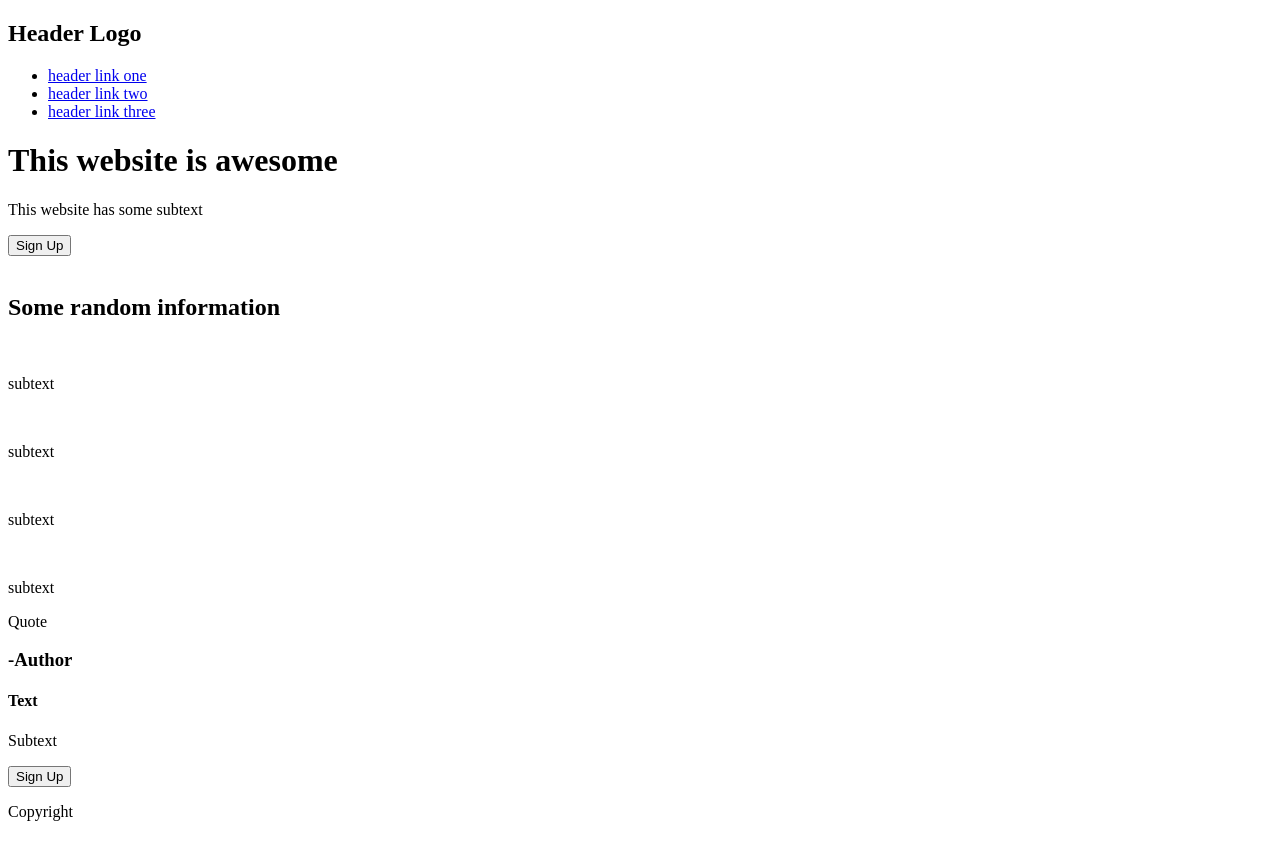
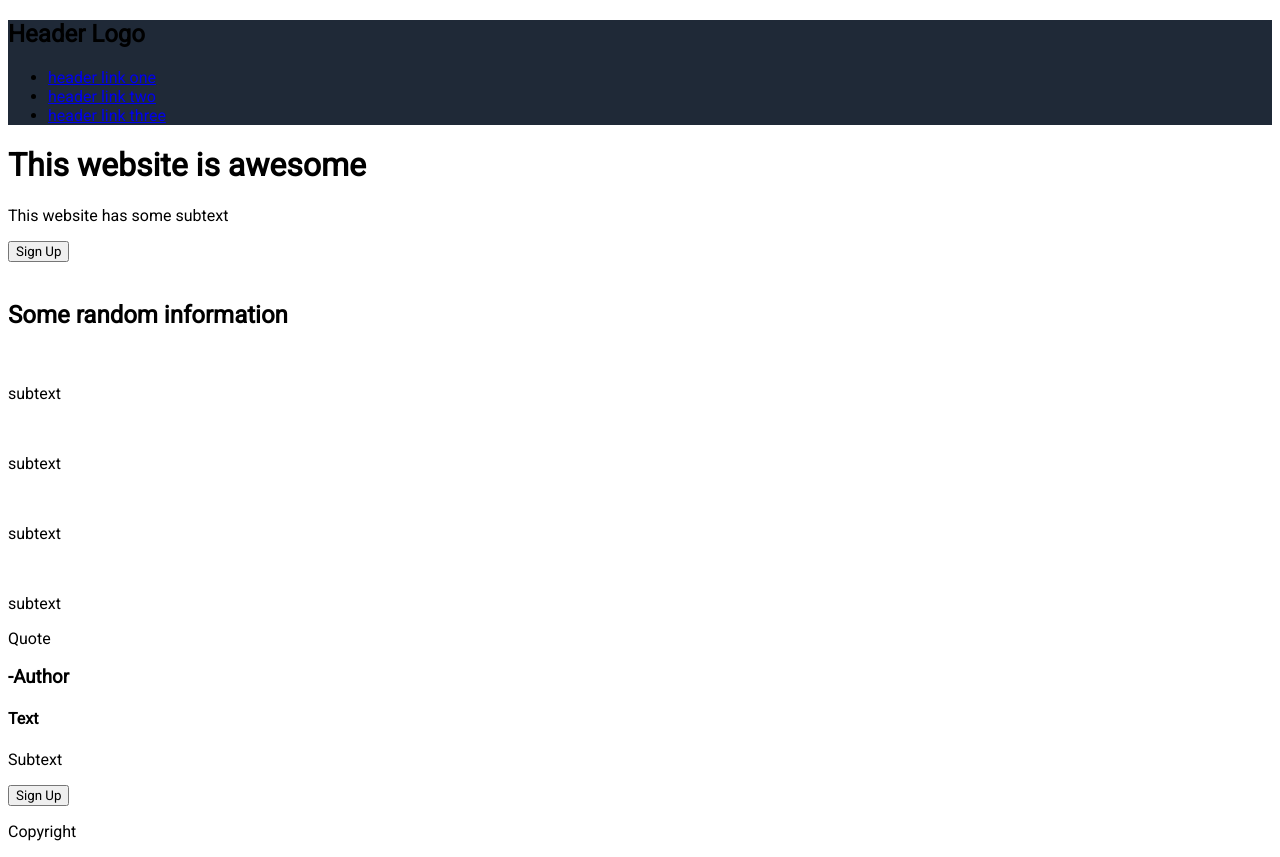
Before and after one commit to heyitsmadan/landingPageOdin, a plain HTML site: page index.html in a window 1280 px wide. Drawn offline with Linux system fonts and the light colour scheme.

Commit message:
Link to Roboto in index.html and add in style.css

```diff
--- a/index.html
+++ b/index.html
@@ -5,6 +5,7 @@
     <meta http-equiv="X-UA-Compatible" content="IE=edge">
     <meta name="viewport" content="width=device-width, initial-scale=1.0">
     <link rel="stylesheet" href="style.css">
+    <link href="https://fonts.googleapis.com/css2?family=Roboto&display=swap" rel="stylesheet">
     <title>Landing Page</title>
 </head>
 <body>
--- a/style.css
+++ b/style.css
@@ -0,0 +1,7 @@
+* {
+    font-family: 'Roboto', sans-serif;
+}
+
+.header {
+    background-color: #1F2937;
+}
```
